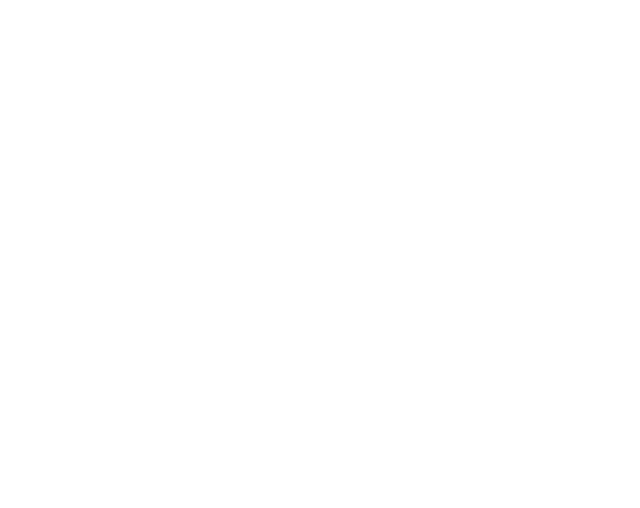
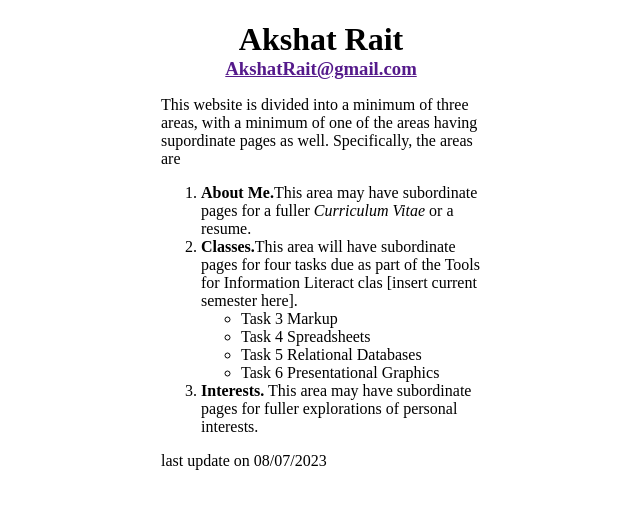
Before and after one commit to AkshatRait/HTMLlab, a plain HTML site: page index.html in a window 1280 px wide. Shown: the whole page, without its empty margins (319-959 px from the left). Drawn offline with Linux system fonts and the light colour scheme.

Commit message:
add html to match image

```diff
--- a/index.html
+++ b/index.html
@@ -1,11 +1,24 @@
 <!DOCTYPE html>
 <html lang="en">
 <head>
-    <meta charset="UTF-8">
-    <meta name="viewport" content="width=device-width, initial-scale=1.0">
-    <title>Document</title>
+    <title>About Me</title>
 </head>
-<body>
-
+<body style="width: 25%;
+margin: auto;">
+    <h1 style="text-align: center; margin-bottom:0;"><strong>Akshat Rait</strong></h1>
+    <a href=""><h3 style="text-align: center;margin-bottom:0;margin-top:0">AkshatRait@gmail.com</h3></a>
+    <p >This website is divided into a minimum of three areas, with a minimum of one of the areas having supordinate pages as well. Specifically, the areas are</p>
+    <ol>
+        <li><strong>About Me.</strong>This area may have subordinate pages for a fuller <em>Curriculum Vitae</em> or a resume.</li>
+        <li><strong>Classes.</strong>This area will have subordinate pages for four tasks due as part of the Tools for Information Literact clas [insert current semester here].
+        <ul>
+            <li>Task 3 Markup</li>
+            <li>Task 4 Spreadsheets</li>
+            <li>Task 5 Relational Databases</li>
+            <li>Task 6 Presentational Graphics</li>
+        </ul></li>
+        <li><strong>Interests.</strong> This area may have subordinate pages for fuller explorations of personal interests.</li>
+    </ol>
+    <p>last update on 08/07/2023</p>
 </body>
 </html>
```
